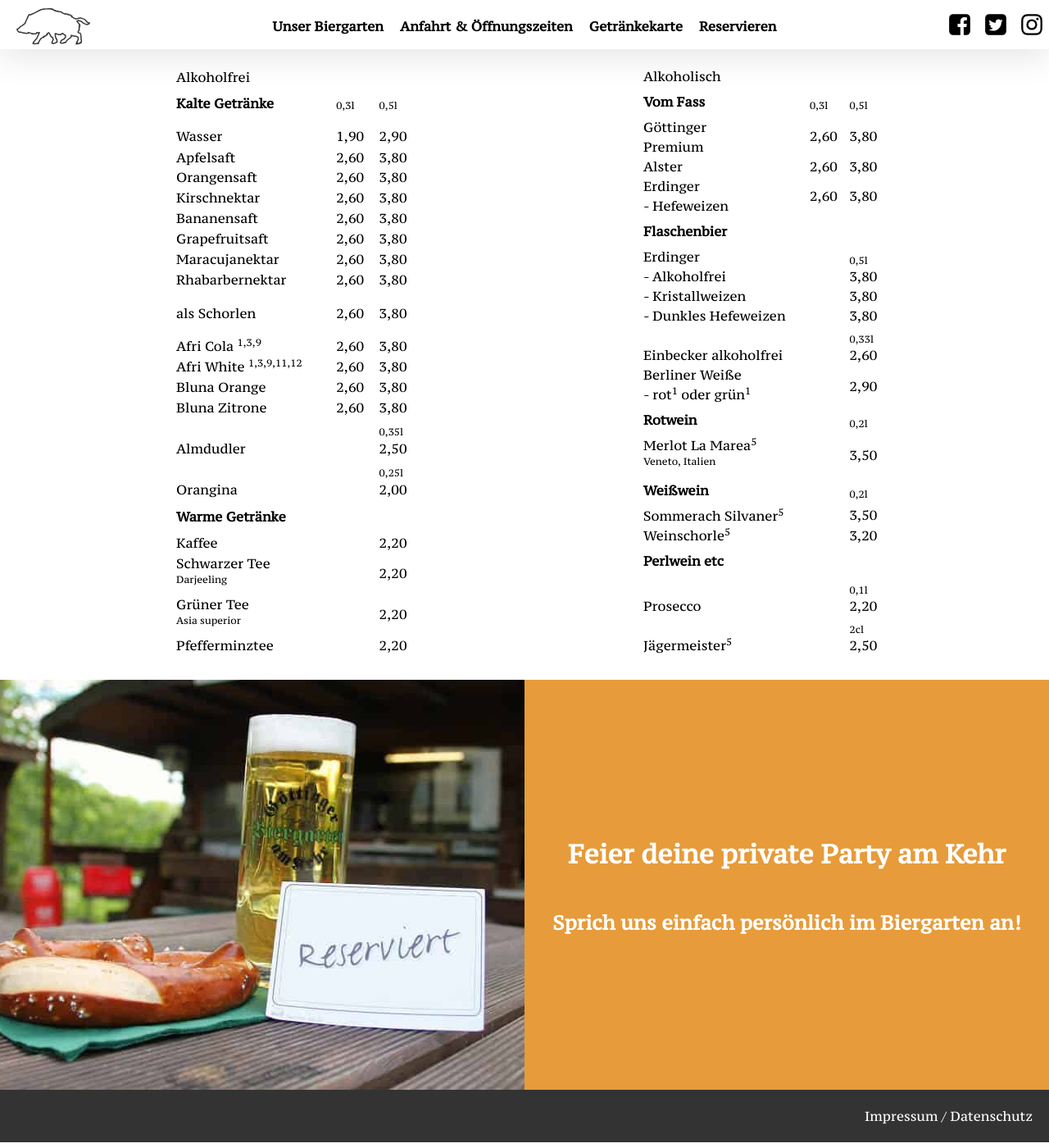
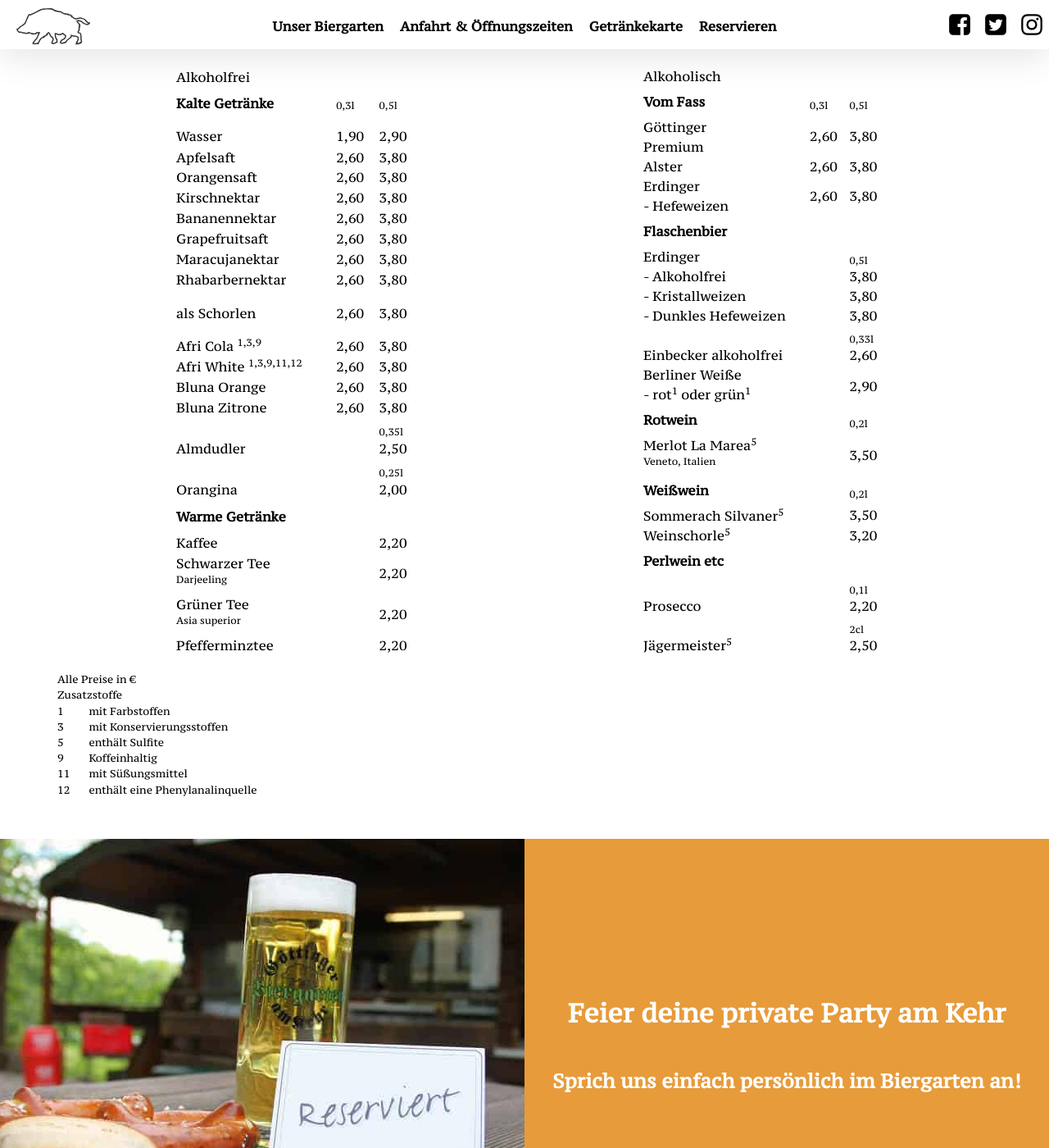
Before and after one commit to versable/kehr-website, a Jekyll site: the page built from index.html, in a window 1280 px wide and 1400 px high, scrolled down 1833 px. Shown: the whole window at 82% size. Built offline with Jekyll 4.4.1, drawn with Linux system fonts in a browser that asks for light colours.

Commit message:
Add annotation, slight touch up

```diff
--- a/_sass/_base.scss
+++ b/_sass/_base.scss
@@ -325,6 +325,20 @@ nav {
     }
 }
 
+.annotation {
+    margin-top: 20px;
+    text-align: left;
+    font-size: 0.8em;
+    dt {
+        width: 3em;
+    }
+
+    dd {
+        margin-left: 3em;
+    }
+
+}
+
 .reserve {
     display: flex;
     flex-direction: row;
--- a/css/main.scss
+++ b/css/main.scss
@@ -29,9 +29,9 @@ $color-complement-4: #5B1700;
 
 // Base settings
 $base-font-family: 'PT Serif Caption', serif;
-$base-font-size:   16px;
+$base-font-size: 16px;
 $base-font-weight: 400;
-$small-font-size:  $base-font-size * 0.875;
+$small-font-size: $base-font-size * 0.875;
 $base-line-height: 1.5;
 
 // Media queries
--- a/index.html
+++ b/index.html
@@ -98,7 +98,7 @@ layout: default
                 <td>3,80</td>
             </tr>
             <tr>
-                <td>Bananensaft</td>
+                <td>Bananennektar</td>
                 <td>2,60</td>
                 <td>3,80</td>
             </tr>
@@ -296,6 +296,23 @@ layout: default
             </tr>
         </table>
     </div>
+    <div class="annotation">
+        Alle Preise in €<br>
+        Zusatzstoffe
+        <dl>
+            <dt>1</dt>
+            <dd>mit Farbstoffen</dd>
+            <dt>3</dt>
+            <dd>mit Konservierungsstoffen</dd>
+            <dt>5</dt>
+            <dd>enthält Sulfite</dd>
+            <dt>9</dt>
+            <dd>Koffeinhaltig</dd>
+            <dt>11</dt>
+            <dd>mit Süßungsmittel</dd>
+            <dt>12</dt>
+            <dd>enthält eine Phenylanalinquelle</dd>
+        </dl>
 </section>
 
 <section class="reserve">
```
